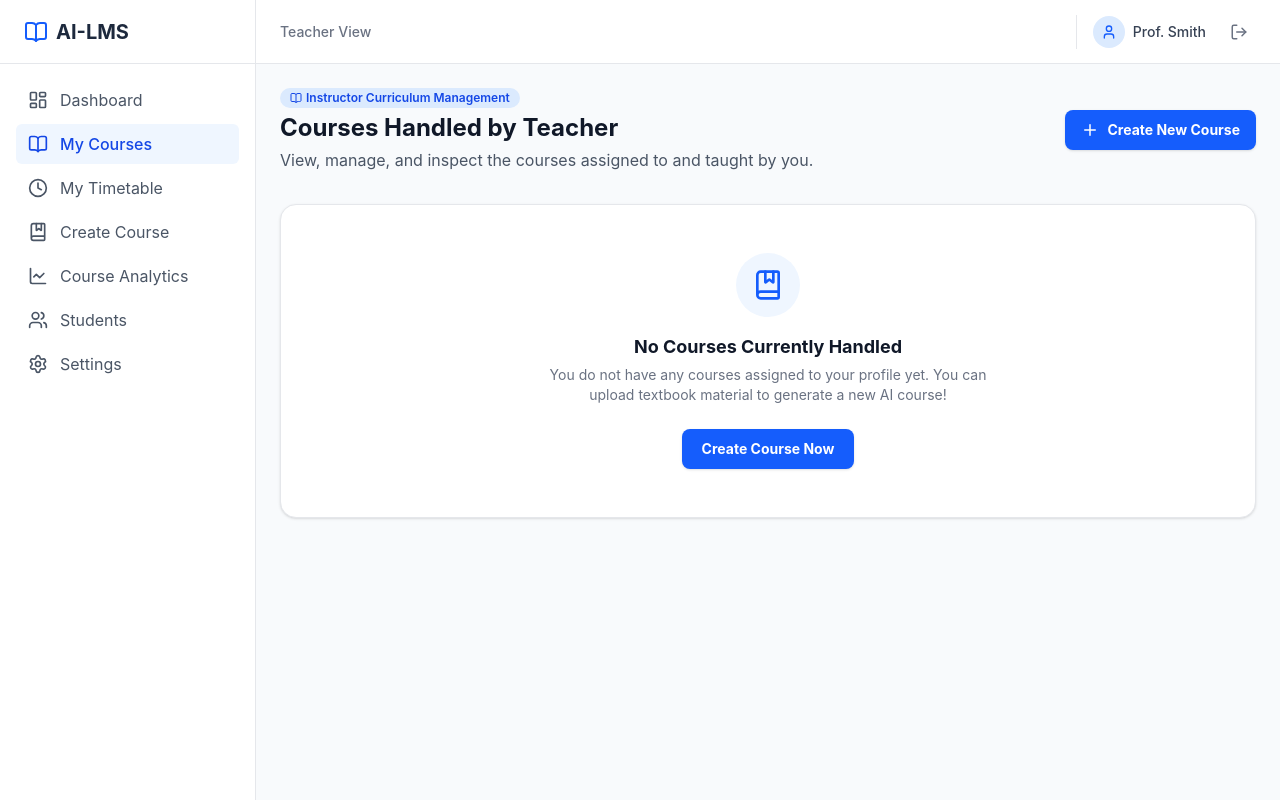
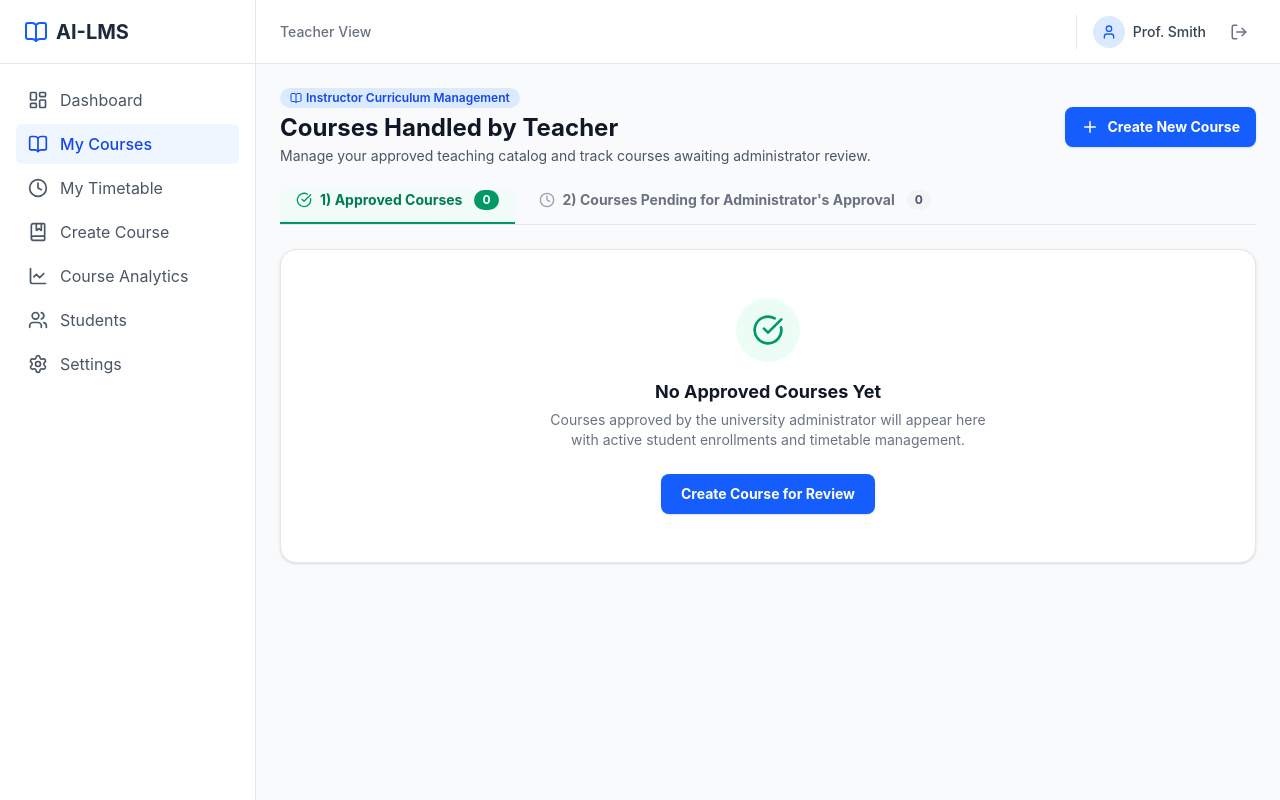
Before and after one commit to jesurebilraj-sketch/Hackathon-1, a React app in the folder ai-lms-platform/frontend/: page /teacher/courses in a window 1280 px wide. Built offline with nearby package versions, Linux system fonts and the light colour scheme; the HTML template or start-up script is replaced by a standard one.

Commit message:
Add two distinct features in teacher my courses page: approved courses and courses pending admin approval

```diff
--- a/ai-lms-platform/frontend/src/pages/teacher/TeacherCourses.jsx
+++ b/ai-lms-platform/frontend/src/pages/teacher/TeacherCourses.jsx
@@ -4,7 +4,9 @@ import { BookOpen, Users, Plus, Clock, CheckCircle, ArrowUpRight, BookMarked, Se
 
 const TeacherCourses = () => {
   const navigate = useNavigate();
-  const [courses, setCourses] = useState([]);
+  const [activeTab, setActiveTab] = useState('approved'); // 'approved' | 'pending'
+  const [approvedCourses, setApprovedCourses] = useState([]);
+  const [pendingCourses, setPendingCourses] = useState([]);
   const [studentCounts, setStudentCounts] = useState({});
   const [courseTimetables, setCourseTimetables] = useState([]);
 
@@ -12,7 +14,7 @@ const TeacherCourses = () => {
   const userEmail = localStorage.getItem('userEmail') || 'teacher@lms.edu';
   const teacherId = localStorage.getItem('teacherId') || '1';
 
-  // Base catalog of known courses and their primary handlers
+  // Base catalog of known courses
   const defaultCourses = [
     {
       id: 101,
@@ -58,8 +60,8 @@ const TeacherCourses = () => {
       teacherEmail: 'alan.turing@lms.edu',
       description: 'Comprehensive Python mastery from basic scripting to asynchronous microservices.',
       imageUrl: 'https://images.unsplash.com/photo-1526379095098-d400fd0bf935?w=500&q=80',
-      modules: 8,
-      lessons: 32,
+      modules: 9,
+      lessons: 36,
       status: 'Live & Approved'
     },
     {
@@ -78,42 +80,32 @@ const TeacherCourses = () => {
 
   useEffect(() => {
     // 1. Load approved courses from localStorage
-    const approved = JSON.parse(localStorage.getItem('approvedCourses') || '[]');
+    const storedApproved = JSON.parse(localStorage.getItem('approvedCourses') || '[]');
     // 2. Load pending courses from this teacher
-    const pending = JSON.parse(localStorage.getItem('pendingCourseRequests') || '[]');
+    const storedPending = JSON.parse(localStorage.getItem('pendingCourseRequests') || '[]');
 
-    const allCatalog = [...defaultCourses, ...approved];
+    const allApprovedCatalog = [...defaultCourses, ...storedApproved];
 
-    // Filter courses strictly handled by this logged-in teacher
+    // Filter approved courses strictly handled by this logged-in teacher
     const lastName = userName.split(' ').pop();
-    const handledCourses = allCatalog.filter(c => {
+    const handledApproved = allApprovedCatalog.filter(c => {
       if (c.teacherEmail && c.teacherEmail.toLowerCase() === userEmail.toLowerCase()) return true;
       if (c.instructor && (c.instructor === userName || c.instructor.includes(lastName))) return true;
       if (c.teacher && (c.teacher === userName || c.teacher.includes(lastName))) return true;
       return false;
     });
+    setApprovedCourses(handledApproved);
 
-    // Also include any pending requests created by this teacher
-    const myPending = pending.filter(p => p.teacherEmail?.toLowerCase() === userEmail.toLowerCase() || p.teacherName === userName);
-    const combined = [...handledCourses];
-
-    for (const p of myPending) {
-      if (!combined.some(c => c.id === p.id || c.title === p.title)) {
-        combined.push({
-          id: p.id,
-          title: p.title,
-          category: p.category || 'General',
-          instructor: userName,
-          description: p.description || 'Under administrative review.',
-          imageUrl: p.imageUrl || 'https://images.unsplash.com/photo-1516321318423-f06f85e504b3?w=500&q=80',
-          modules: p.modules?.length || 4,
-          lessons: 16,
-          status: 'Pending Admin Approval'
-        });
-      }
-    }
-
-    setCourses(combined);
+    // Filter pending requests created by this teacher
+    const myPending = storedPending.filter(p =>
+      (p.teacherEmail && p.teacherEmail.toLowerCase() === userEmail.toLowerCase()) ||
+      p.teacherName === userName
+    ).map(p => ({
+      ...p,
+      status: 'Pending Admin Approval',
+      modulesCount: Array.isArray(p.modules) ? p.modules.length : (p.modules || 4)
+    }));
+    setPendingCourses(myPending);
 
     // 3. Calculate student enrollments per course
     const counts = {};
@@ -139,7 +131,7 @@ const TeacherCourses = () => {
   }, [userName, userEmail, teacherId]);
 
   return (
-    <div className="max-w-6xl mx-auto space-y-8 pb-12">
+    <div className="max-w-6xl mx-auto space-y-6 pb-12">
       {/* Header */}
       <div className="flex flex-col sm:flex-row sm:items-center justify-between gap-4">
         <div>
@@ -149,8 +141,8 @@ const TeacherCourses = () => {
             </span>
           </div>
           <h1 className="text-2xl font-bold text-gray-900">Courses Handled by {userName}</h1>
-          <p className="text-gray-600 mt-1">
-            View, manage, and inspect the courses assigned to and taught by you.
+          <p className="text-gray-600 text-sm mt-0.5">
+            Manage your approved teaching catalog and track courses awaiting administrator review.
           </p>
         </div>
 
@@ -162,26 +154,66 @@ const TeacherCourses = () => {
         </button>
       </div>
 
-      {/* Course Cards Grid */}
-      {courses.length === 0 ? (
+      {/* Two Feature Tabs: 1) Approved Courses, 2) Courses Pending Administrator Approval */}
+      <div className="flex items-center border-b border-gray-200 gap-2">
+        <button
+          onClick={() => setActiveTab('approved')}
+          className={`flex items-center gap-2 pb-3 px-4 text-sm font-bold border-b-2 transition-all cursor-pointer ${
+            activeTab === 'approved'
+              ? 'border-emerald-600 text-emerald-700 bg-emerald-50/50 rounded-t-lg'
+              : 'border-transparent text-gray-500 hover:text-gray-800'
+          }`}
+        >
+          <CheckCircle size={16} className={activeTab === 'approved' ? 'text-emerald-600' : 'text-gray-400'} />
+          1) Approved Courses
+          <span className={`text-xs px-2 py-0.5 rounded-full font-bold ml-1 ${
+            activeTab === 'approved' ? 'bg-emerald-600 text-white' : 'bg-gray-100 text-gray-600'
+          }`}>
+            {approvedCourses.length}
+          </span>
+        </button>
+
+        <button
+          onClick={() => setActiveTab('pending')}
+          className={`flex items-center gap-2 pb-3 px-4 text-sm font-bold border-b-2 transition-all cursor-pointer ${
+            activeTab === 'pending'
+              ? 'border-amber-600 text-amber-700 bg-amber-50/50 rounded-t-lg'
+              : 'border-transparent text-gray-500 hover:text-gray-800'
+          }`}
+        >
+          <Clock size={16} className={activeTab === 'pending' ? 'text-amber-600' : 'text-gray-400'} />
+          2) Courses Pending for Administrator's Approval
+          <span className={`text-xs px-2 py-0.5 rounded-full font-bold ml-1 ${
+            activeTab === 'pending' ? 'bg-amber-600 text-white' : 'bg-gray-100 text-gray-600'
+          }`}>
+            {pendingCourses.length}
+          </span>
+        </button>
+      </div>
+
+      {/* Content Rendering based on Active Tab */}
+      {activeTab === 'approved' ? (
+        // FEATURE 1: Approved Courses
+        <div>
+          {approvedCourses.length === 0 ? (
             <div className="bg-white rounded-2xl border border-gray-200 p-12 text-center shadow-sm">
-          <div className="w-16 h-16 bg-blue-50 text-blue-600 rounded-full flex items-center justify-center mx-auto mb-4">
-            <BookMarked size={32} />
+              <div className="w-16 h-16 bg-emerald-50 text-emerald-600 rounded-full flex items-center justify-center mx-auto mb-4">
+                <CheckCircle size={32} />
               </div>
-          <h3 className="text-lg font-bold text-gray-900 mb-1">No Courses Currently Handled</h3>
+              <h3 className="text-lg font-bold text-gray-900 mb-1">No Approved Courses Yet</h3>
               <p className="text-sm text-gray-500 max-w-md mx-auto mb-6">
-            You do not have any courses assigned to your profile yet. You can upload textbook material to generate a new AI course!
+                Courses approved by the university administrator will appear here with active student enrollments and timetable management.
               </p>
               <button
                 onClick={() => navigate('/teacher/create-course')}
                 className="px-5 py-2.5 bg-blue-600 text-white rounded-lg text-sm font-bold hover:bg-blue-700 transition-colors shadow-sm"
               >
-            Create Course Now
+                Create Course for Review
               </button>
             </div>
           ) : (
             <div className="grid grid-cols-1 md:grid-cols-2 lg:grid-cols-3 gap-6">
-          {courses.map((course) => {
+              {approvedCourses.map((course) => {
                 const enrolled = studentCounts[course.title] || 0;
                 const moduleCount = Array.isArray(course.modules) ? course.modules.length : (course.modules || 0);
                 const slots = courseTimetables.filter(t => t.courseTitle === course.title);
@@ -194,16 +226,12 @@ const TeacherCourses = () => {
                     <div>
                       <div className="h-44 w-full overflow-hidden relative bg-gray-100">
                         <img
-                      src={course.imageUrl}
+                          src={course.imageUrl || 'https://images.unsplash.com/photo-1516116216624-53e697fedbea?w=500&q=80'}
                           alt={course.title}
                           className="w-full h-full object-cover group-hover:scale-105 transition-transform duration-300"
                         />
-                    <span className={`absolute top-3 right-3 px-2.5 py-0.5 rounded-full text-[11px] font-bold shadow-sm ${
-                      course.status === 'Pending Admin Approval'
-                        ? 'bg-amber-500 text-white'
-                        : 'bg-emerald-600 text-white'
-                    }`}>
-                      {course.status}
+                        <span className="absolute top-3 right-3 px-2.5 py-0.5 rounded-full text-[11px] font-bold shadow-sm bg-emerald-600 text-white flex items-center gap-1">
+                          <CheckCircle size={12} /> Approved & Live
                         </span>
                       </div>
 
@@ -262,6 +290,98 @@ const TeacherCourses = () => {
             </div>
           )}
         </div>
+      ) : (
+        // FEATURE 2: Courses Pending for Administrator's Approval
+        <div>
+          {pendingCourses.length === 0 ? (
+            <div className="bg-white rounded-2xl border border-gray-200 p-12 text-center shadow-sm">
+              <div className="w-16 h-16 bg-amber-50 text-amber-600 rounded-full flex items-center justify-center mx-auto mb-4">
+                <Clock size={32} />
+              </div>
+              <h3 className="text-lg font-bold text-gray-900 mb-1">No Courses Pending Approval</h3>
+              <p className="text-sm text-gray-500 max-w-md mx-auto mb-6">
+                All your submitted courses have been reviewed, or you have not submitted any new courses for administrative approval yet.
+              </p>
+              <button
+                onClick={() => navigate('/teacher/create-course')}
+                className="px-5 py-2.5 bg-amber-600 text-white rounded-lg text-sm font-bold hover:bg-amber-700 transition-colors shadow-sm"
+              >
+                Submit a Course for Approval
+              </button>
+            </div>
+          ) : (
+            <div className="grid grid-cols-1 md:grid-cols-2 lg:grid-cols-3 gap-6">
+              {pendingCourses.map((req) => (
+                <div
+                  key={req.id}
+                  className="bg-white rounded-2xl border border-amber-200/80 shadow-sm hover:shadow-md transition-all overflow-hidden flex flex-col justify-between"
+                >
+                  <div>
+                    <div className="h-44 w-full overflow-hidden relative bg-gray-100">
+                      <img
+                        src={req.imageUrl || 'https://images.unsplash.com/photo-1516321318423-f06f85e504b3?w=500&q=80'}
+                        alt={req.title}
+                        className="w-full h-full object-cover"
+                      />
+                      <span className="absolute top-3 right-3 px-2.5 py-0.5 rounded-full text-[11px] font-bold shadow-sm bg-amber-500 text-white flex items-center gap-1">
+                        <Clock size={12} /> Awaiting Administrator Review
+                      </span>
+                    </div>
+
+                    <div className="p-6 space-y-3">
+                      <span className="text-xs font-semibold text-amber-600 uppercase tracking-wider">
+                        {req.category || 'General'}
+                      </span>
+                      <h3 className="font-bold text-gray-900 text-lg leading-snug">{req.title}</h3>
+                      <p className="text-xs text-gray-500 line-clamp-2">{req.description}</p>
+
+                      <div className="flex items-center gap-4 pt-2 border-t border-gray-100 text-xs text-gray-600">
+                        <div className="flex items-center gap-1.5 font-medium">
+                          <Layers size={14} className="text-amber-500" />
+                          <span>{req.modulesCount} Module{req.modulesCount === 1 ? '' : 's'}</span>
+                        </div>
+                        <span className="text-[11px] text-gray-400">
+                          Submitted: {req.createdAt ? new Date(req.createdAt).toLocaleDateString() : 'Recently'}
+                        </span>
+                      </div>
+
+                      {/* Default Timetable Attached */}
+                      {req.defaultTimetable && (
+                        <div className="p-3 bg-amber-50/70 rounded-xl border border-amber-200/60 text-xs text-amber-900 space-y-1 mt-2">
+                          <span className="font-bold block flex items-center gap-1 text-amber-800">
+                            <Clock size={13} /> Proposed Default Timetable:
+                          </span>
+                          <div className="flex justify-between text-[11px]">
+                            <span>Class (&lt; 6 PM):</span>
+                            <span className="font-semibold">{req.defaultTimetable.day} {req.defaultTimetable.lectureStart} - {req.defaultTimetable.lectureEnd}</span>
+                          </div>
+                          <div className="flex justify-between text-[11px]">
+                            <span>Lab (&gt; 6:30 PM):</span>
+                            <span className="font-semibold">{req.defaultTimetable.day} {req.defaultTimetable.practiceStart} - {req.defaultTimetable.practiceEnd}</span>
+                          </div>
+                        </div>
+                      )}
+                    </div>
+                  </div>
+
+                  <div className="p-6 pt-0 border-t border-gray-100 flex items-center justify-between gap-3 mt-4">
+                    <span className="text-xs text-amber-600 font-semibold flex items-center gap-1">
+                      <Clock size={13} /> Pending Admin Approval
+                    </span>
+                    <button
+                      onClick={() => navigate(`/teacher/courses/${req.id}/builder`)}
+                      className="px-3 py-1.5 bg-gray-50 hover:bg-gray-100 text-gray-700 border border-gray-200 rounded-lg text-xs font-semibold transition-colors cursor-pointer"
+                    >
+                      Inspect Draft
+                    </button>
+                  </div>
+                </div>
+              ))}
+            </div>
+          )}
+        </div>
+      )}
+    </div>
   );
 };
 
```
Lines whose indentation alone changed are shown as unchanged.
